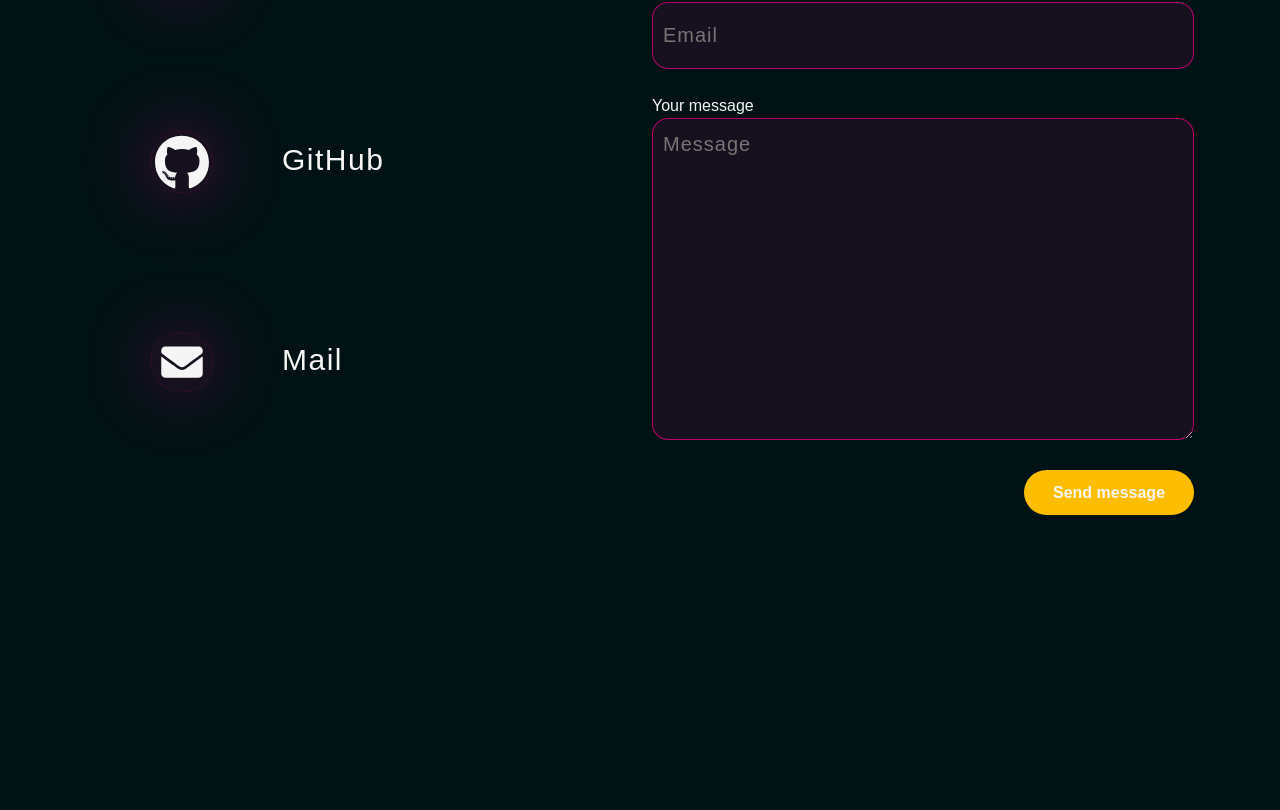
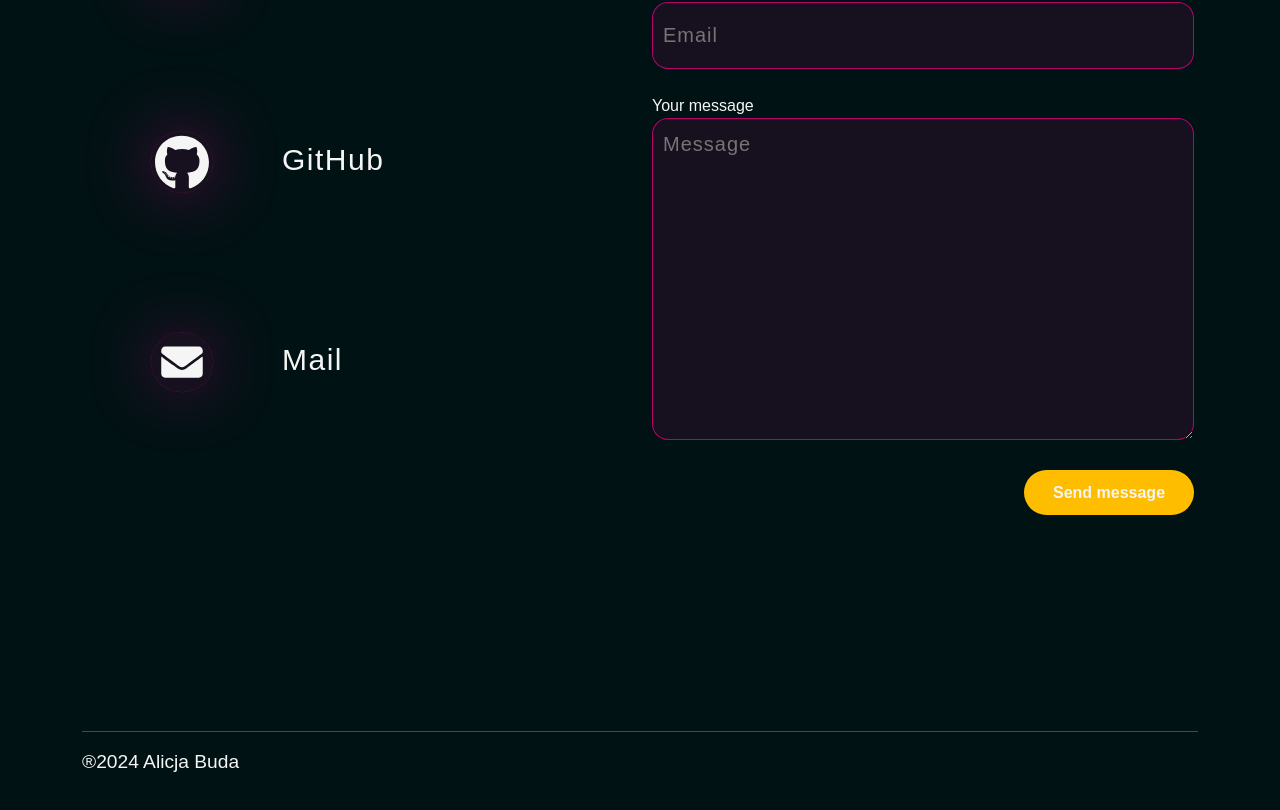
Before and after one commit to budaala/portfolio-website, a Vue app: page /contact in a window 1280 px wide. Shown: the part 3070-3880 px from the top of the page. Built offline with nearby package versions, Linux system fonts and the light colour scheme; a web font is replaced by a local one.

Commit message:
footer added

```diff
--- a/src/App.vue
+++ b/src/App.vue
@@ -4,6 +4,7 @@ import Home from './components/Home.vue'
 import Projects from './components/Projects.vue'
 import Skills from './components/Skills.vue'
 import Contact from './components/Contact.vue'
+import Footer from './components/Footer.vue'
 </script>
 
 <template>
@@ -12,6 +13,7 @@ import Contact from './components/Contact.vue'
   <Projects />
   <Skills />
   <Contact />
+  <Footer />
 </template>
 
 <style>
--- a/src/components/Contact.vue
+++ b/src/components/Contact.vue
@@ -42,9 +42,6 @@
 </script>
 
 <style scoped>
-.container-md {
-    padding-bottom: 300px;
-}
 
 .col {
     display: flex;
--- /dev/null
+++ b/src/components/Footer.vue
@@ -0,0 +1,12 @@
+<template>
+<div class="container-md">
+    <hr>
+    <p>®2024 Alicja Buda</p>
+</div>
+</template>
+
+<script>
+</script>
+
+<style>
+</style>
```
